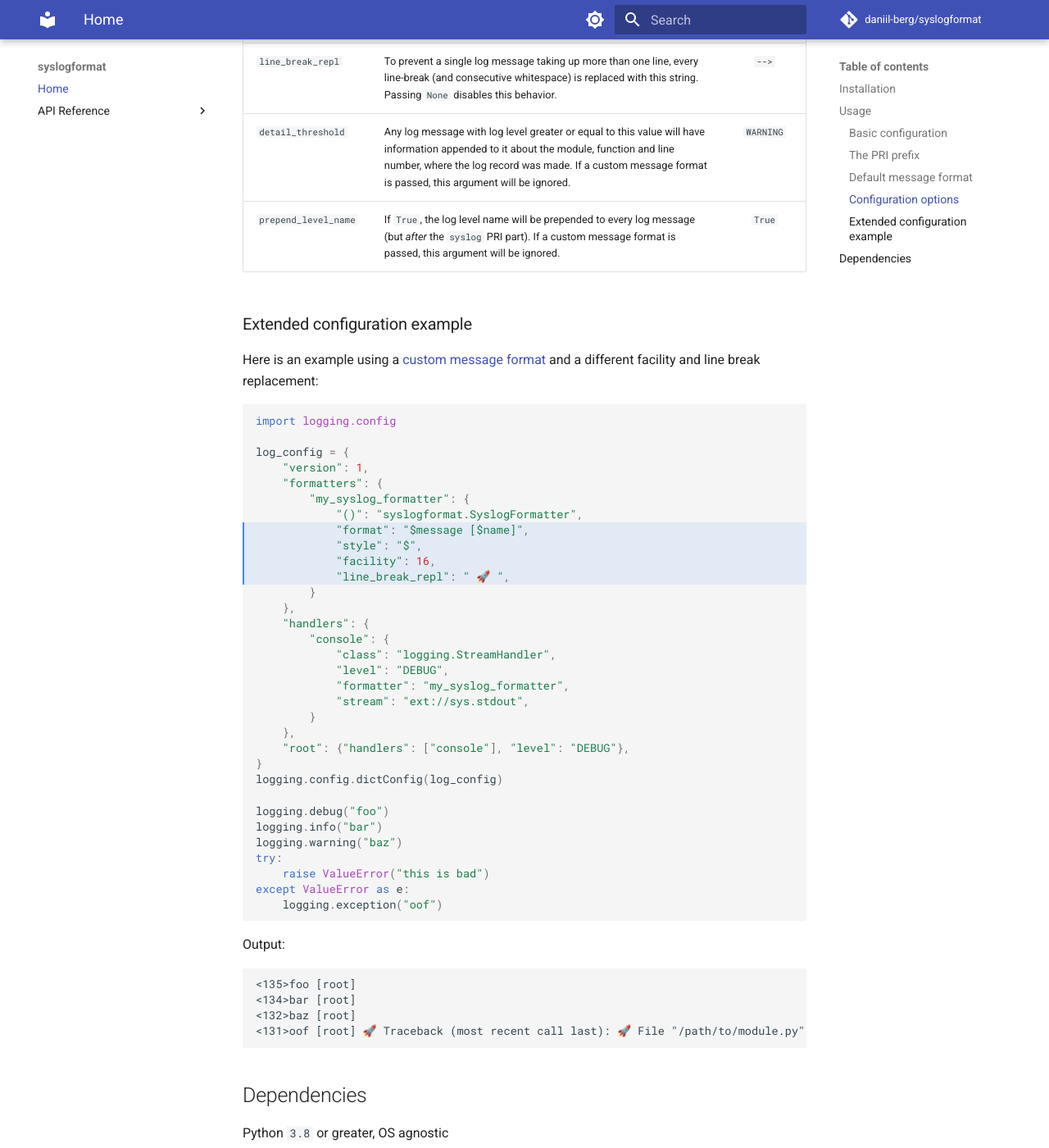
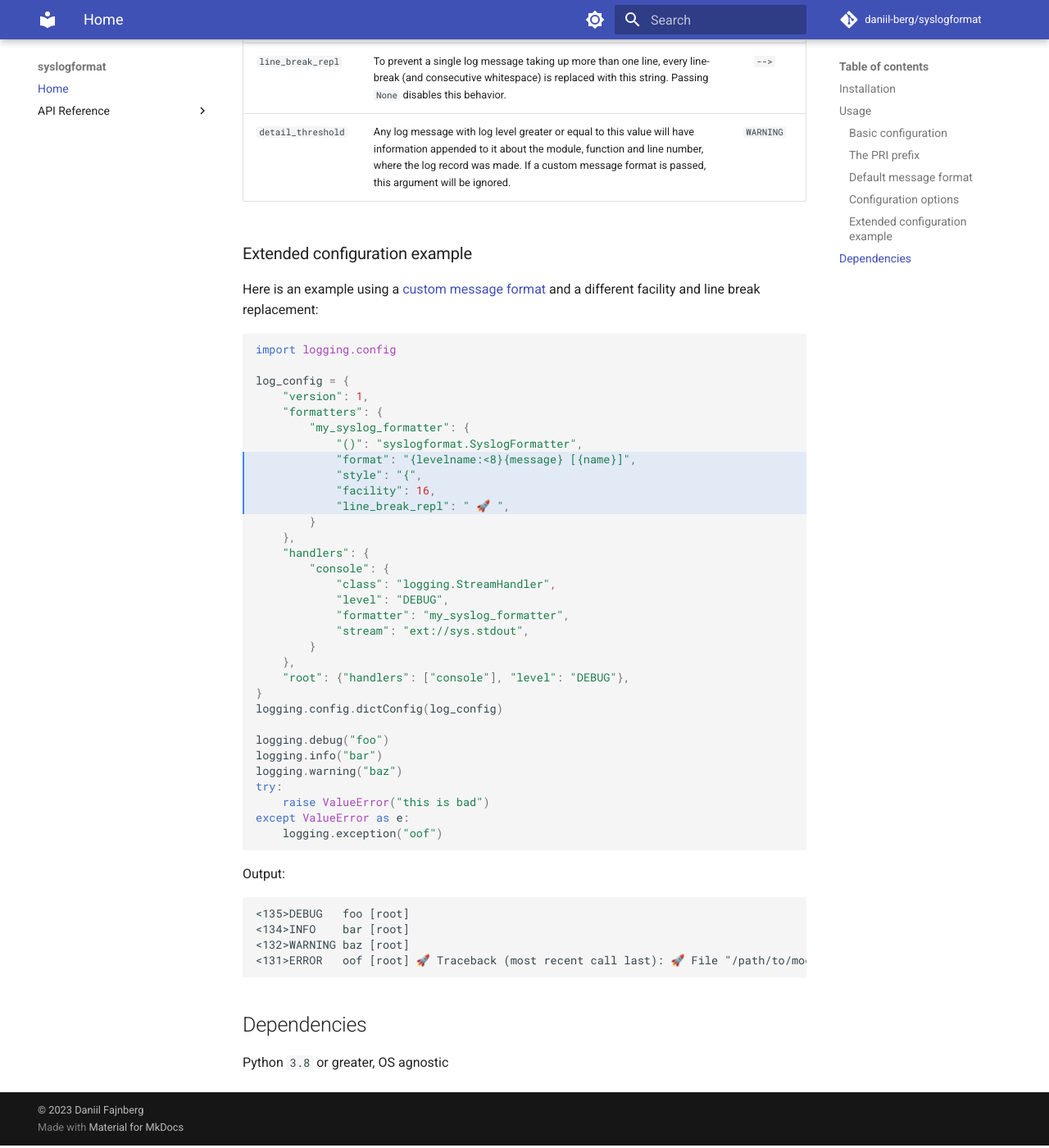
Before and after one commit to daniil-berg/syslogformat, an MkDocs documentation site: the page built from docs/index.md, in a window 1280 px wide and 1400 px high, scrolled down 2294 px. Shown: the whole window at 82% size. Built offline with MkDocs 1.6.1 and Material for MkDocs 9.7.7, drawn with Linux system fonts in a browser that asks for light colours; comment, search, counter and statistics services are not loaded; some of the changed text lies outside the part shown.

Commit message:
💥 Remove `prepend_level_name` option entirely

````diff
--- a/docs/index.md
+++ b/docs/index.md
@@ -55,10 +55,10 @@ except ValueError as e:
 This will send the following to your stdout:
 
 ```
-<15>DEBUG   | foo | root
-<14>INFO    | bar | root
-<12>WARNING | baz | root | __init__.<module>.24
-<11>ERROR   | oof | root | __init__.<module>.28 --> Traceback (most recent call last): --> File "/path/to/module.py", line 26, in <module> --> raise ValueError("this is bad") --> ValueError: this is bad
+<15>foo | root
+<14>bar | root
+<12>baz | root | __init__.<module>.24
+<11>oof | root | __init__.<module>.28 --> Traceback (most recent call last): --> File "/path/to/module.py", line 26, in <module> --> raise ValueError("this is bad") --> ValueError: this is bad
 ```
 
 ### The `PRI` prefix
@@ -91,7 +91,6 @@ In addition to the usual <a href="https://docs.python.org/3/library/logging.html
 | `facility`            | The facility value to use for every log message                                                                                                                                                                                                    |     `1`     |
 | `line_break_repl`     | To prevent a single log message taking up more than one line, every line-break (and consecutive whitespace) is replaced with this string. Passing `None` disables this behavior.                                                                   |   ` --> `   |
 | `detail_threshold`    | Any log message with log level greater or equal to this value will have information appended to it about the module, function and line number, where the log record was made. If a custom message format is passed, this argument will be ignored. |  `WARNING`  |
-| `prepend_level_name`  | If `True`, the log level name will be prepended to every log message (but _after_ the `syslog` PRI part). If a custom message format is passed, this argument will be ignored.                                                                     |   `True`    |
 
 ### Extended configuration example
 
@@ -105,8 +104,8 @@ log_config = {
     "formatters": {
         "my_syslog_formatter": {
             "()": "syslogformat.SyslogFormatter",
-            "format": "$message [$name]",
-            "style": "$",
+            "format": "{levelname:<8}{message} [{name}]",
+            "style": "{",
             "facility": 16,
             "line_break_repl": " 🚀 ",
         }
@@ -135,10 +134,10 @@ except ValueError as e:
 Output:
 
 ```
-<135>foo [root]
-<134>bar [root]
-<132>baz [root]
-<131>oof [root] 🚀 Traceback (most recent call last): 🚀 File "/path/to/module.py", line 30, in <module> 🚀 raise ValueError("this is bad") 🚀 ValueError: this is bad
+<135>DEBUG   foo [root]
+<134>INFO    bar [root]
+<132>WARNING baz [root]
+<131>ERROR   oof [root] 🚀 Traceback (most recent call last): 🚀 File "/path/to/module.py", line 30, in <module> 🚀 raise ValueError("this is bad") 🚀 ValueError: this is bad
 ```
 
 ## Dependencies
````
Also changed, not shown: 3 other files.
